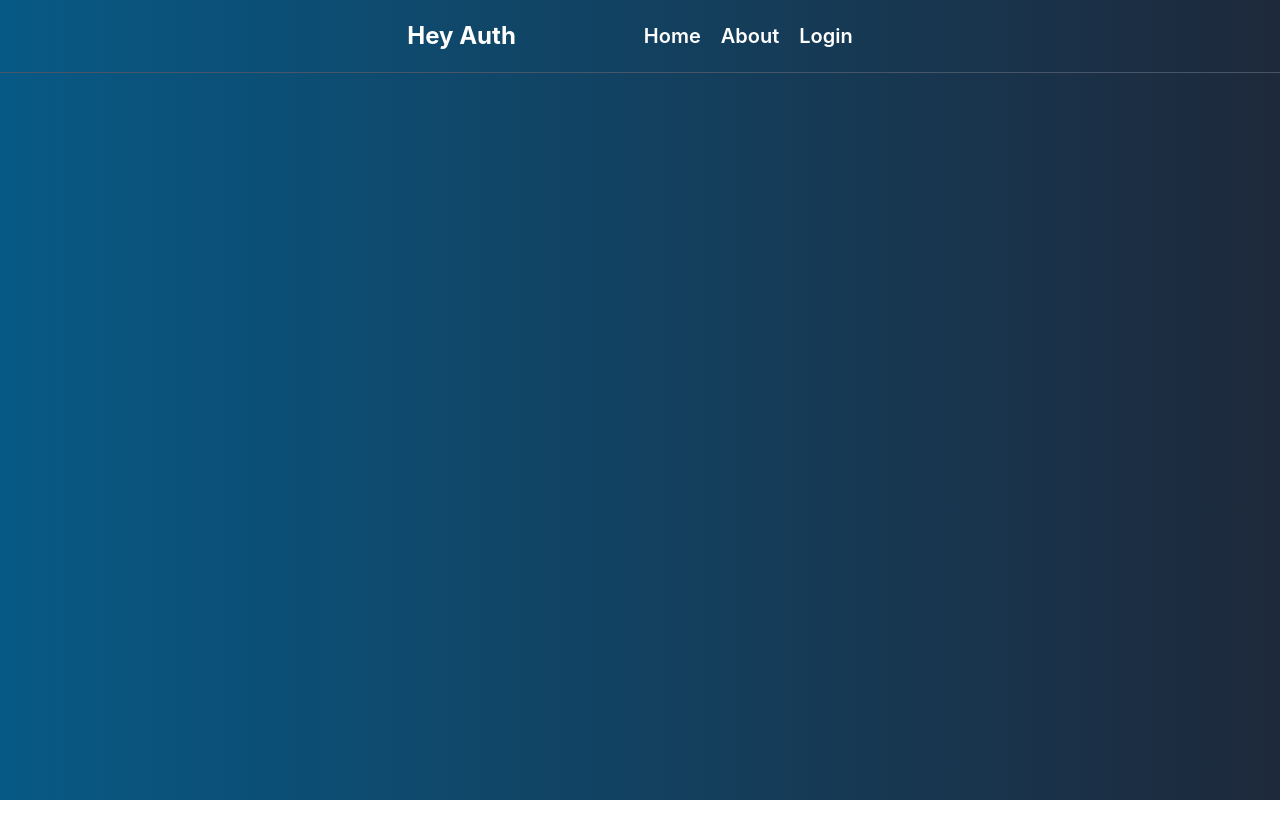
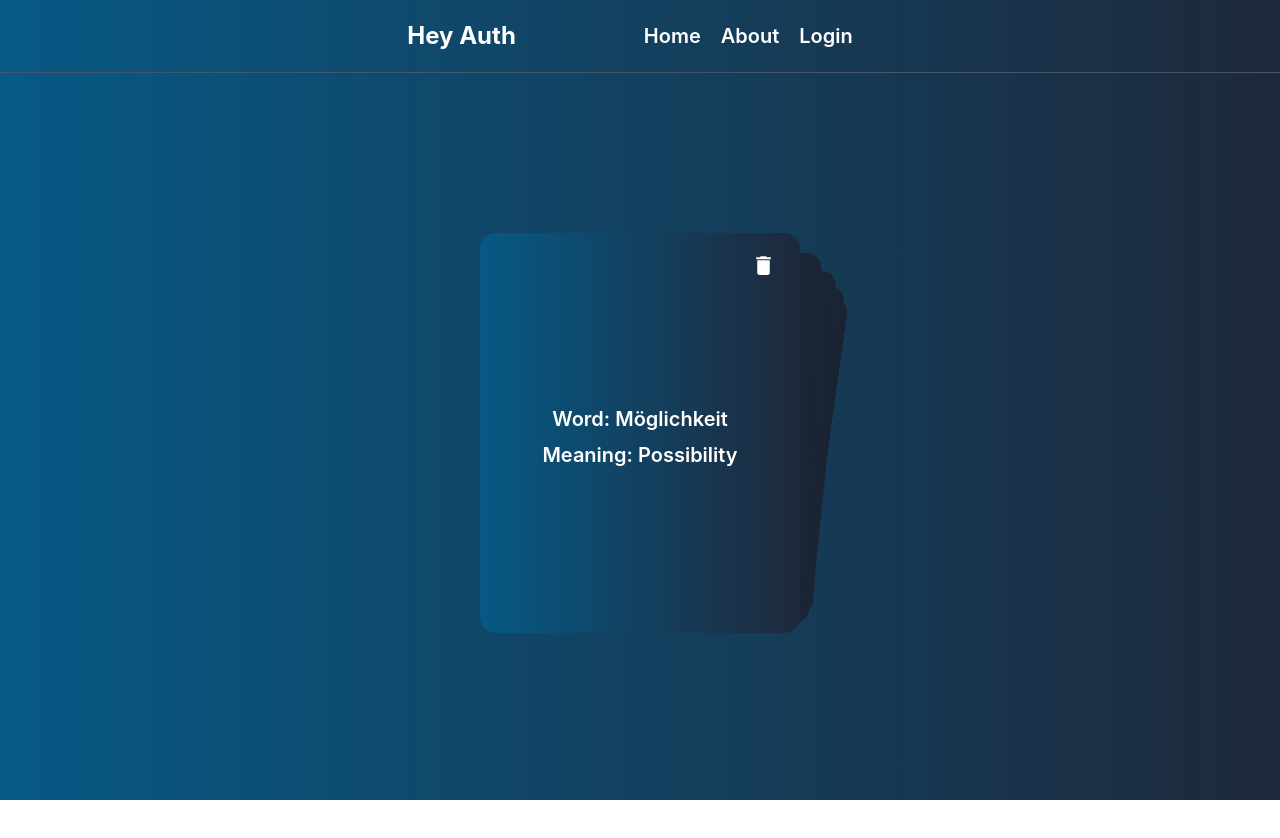
Before and after one commit to caiomelotec/Language-Learning-Tracker-client, a React (Vite) app: page /cards in a window 1280 px wide. Shown: the top 838 px of the page. Before the commit the page ends 800 px from the top, so only its background shows below. Built offline with nearby package versions, Linux system fonts and the light colour scheme; no server answers.

Commit message:
cards page

```diff
--- a/src/App.tsx
+++ b/src/App.tsx
@@ -7,6 +7,7 @@ import { About } from "./pages/About";
 import { Header } from "./components/Header";
 import { PrivatRoute } from "./components/PrivatRoute";
 import PrivatLoginRoute from "./components/PrivatLoginRoute";
+import { Cards } from "./pages/Cards";
 
 export default function App() {
   return (
@@ -25,6 +26,7 @@ export default function App() {
             <Route path="/register" element={<Register />} />
           </Route>
           <Route path="/about" element={<About />} />
+          <Route path="/cards" element={<Cards />} />
         </Routes>
       </BrowserRouter>
     </div>
--- /dev/null
+++ b/src/pages/Cards.tsx
@@ -0,0 +1,9 @@
+import { EffectCard } from "../components/EffectCard.tsx";
+
+export const Cards = () => {
+  return (
+    <div className="w-full h-full">
+      <EffectCard />
+    </div>
+  );
+};
```
